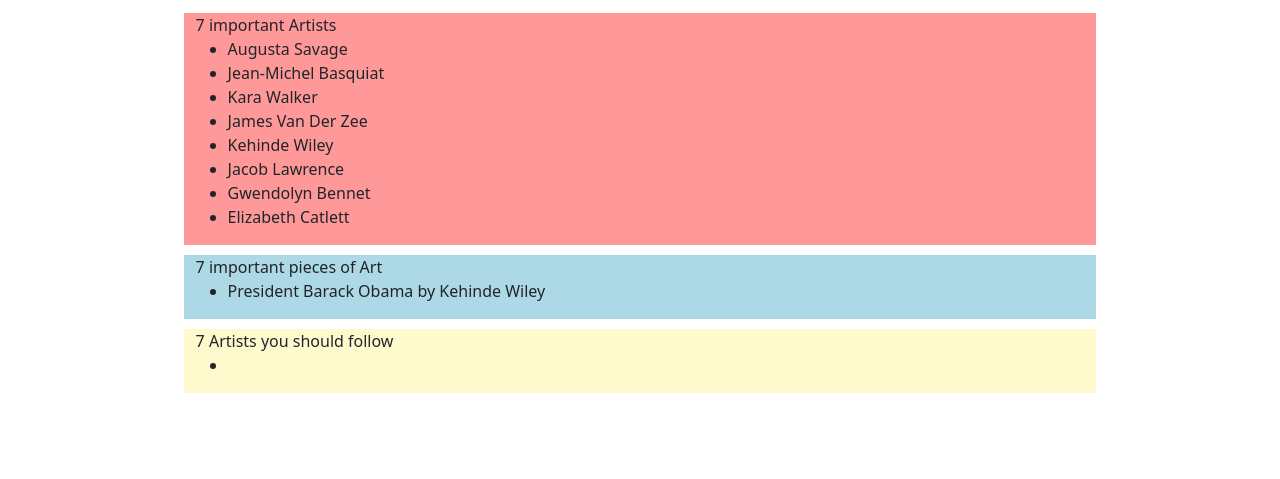
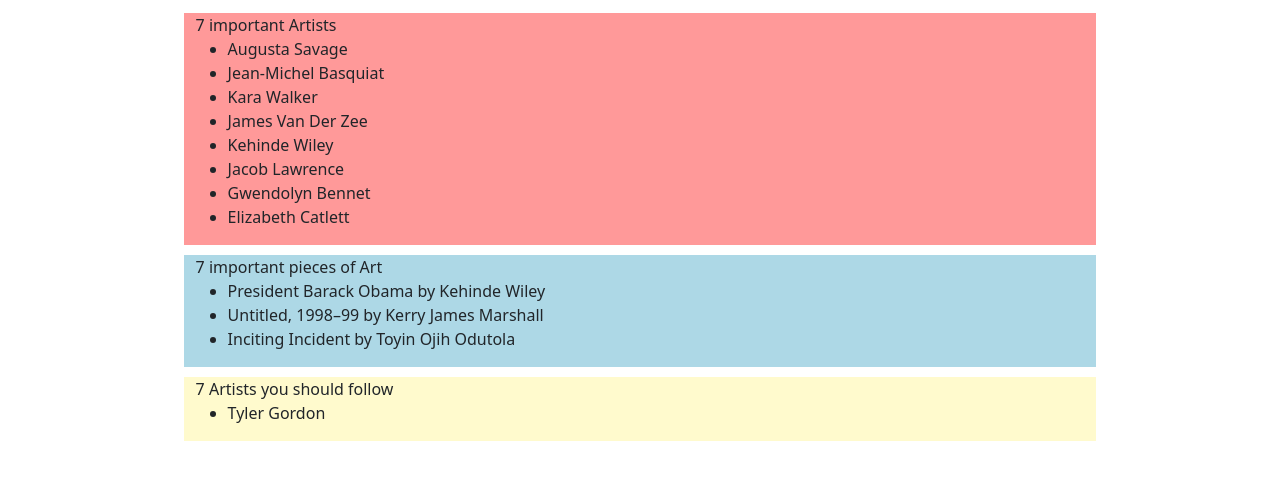
Before and after one commit to halowe94/resources-for-anti-racism, a website: page html-pages/art.html in a window 1280 px wide. Shown: the part 107-586 px from the top of the page. Drawn offline with nearby package versions, Linux system fonts and the light colour scheme; files that its build step writes are made by us from their sources; files whose address does not match are found by name.

Commit message:
added 1 more painting and 1 artist to art.html lists

```diff
--- a/html-pages/art.html
+++ b/html-pages/art.html
@@ -106,11 +106,13 @@
       <div class="secondDiv">7 important pieces of Art
         <ul>
           <li>President Barack Obama by Kehinde Wiley</li>
+          <li>Untitled, 1998–99 by Kerry James Marshall</li>
+          <li>Inciting Incident by Toyin Ojih Odutola</li>
         </ul>
       </div>
       <div class="thirdDiv">7 Artists you should follow
         <ul>
-          <li></li>
+          <li>Tyler Gordon</li>
         </ul>
       </div>
       <!-- <div class="col-lg-1 col-md-1 col-sm-1 col-xs-0"></div>
```
